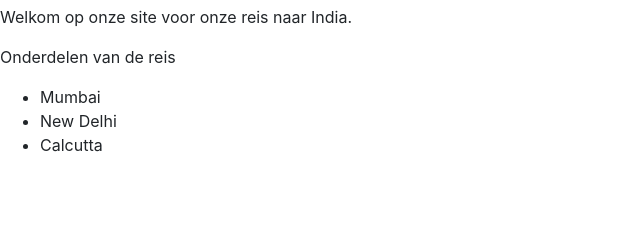
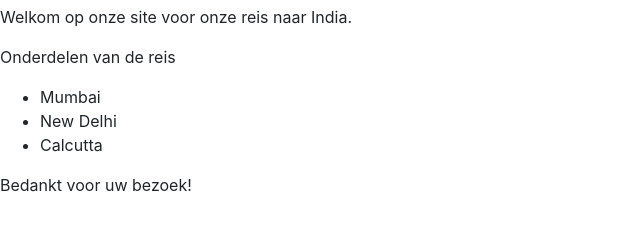
Before and after one commit to tomburny/reis-website, a plain HTML site: page index.html in a window 1280 px wide. Shown: the part 51-282 px from the top of the page, without its empty margins (0-640 px from the left). Drawn offline with nearby package versions, Linux system fonts and the light colour scheme.

Commit message:
Added end

```diff
--- a/index.html
+++ b/index.html
@@ -19,6 +19,7 @@
       <li>Calcutta</li>
     </ul>
 
+    <p>Bedankt voor uw bezoek!</p>
     <!-- Optional JavaScript -->
     <!-- jQuery first, then Popper.js, then Bootstrap JS -->
     <script src="https://code.jquery.com/jquery-3.3.1.slim.min.js" integrity="sha384-q8i/X+965DzO0rT7abK41JStQIAqVgRVzpbzo5smXKp4YfRvH+8abtTE1Pi6jizo" crossorigin="anonymous"></script>
```
